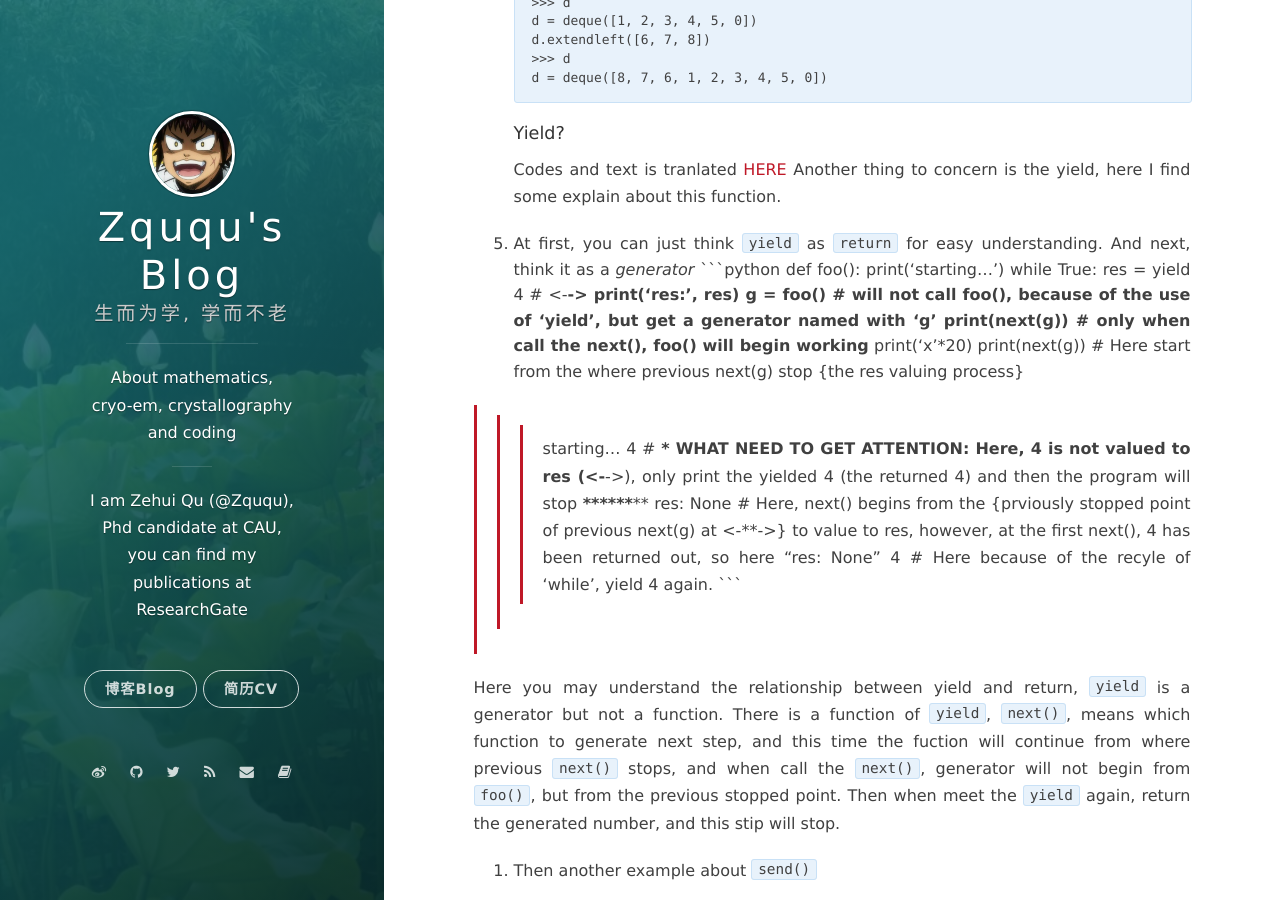
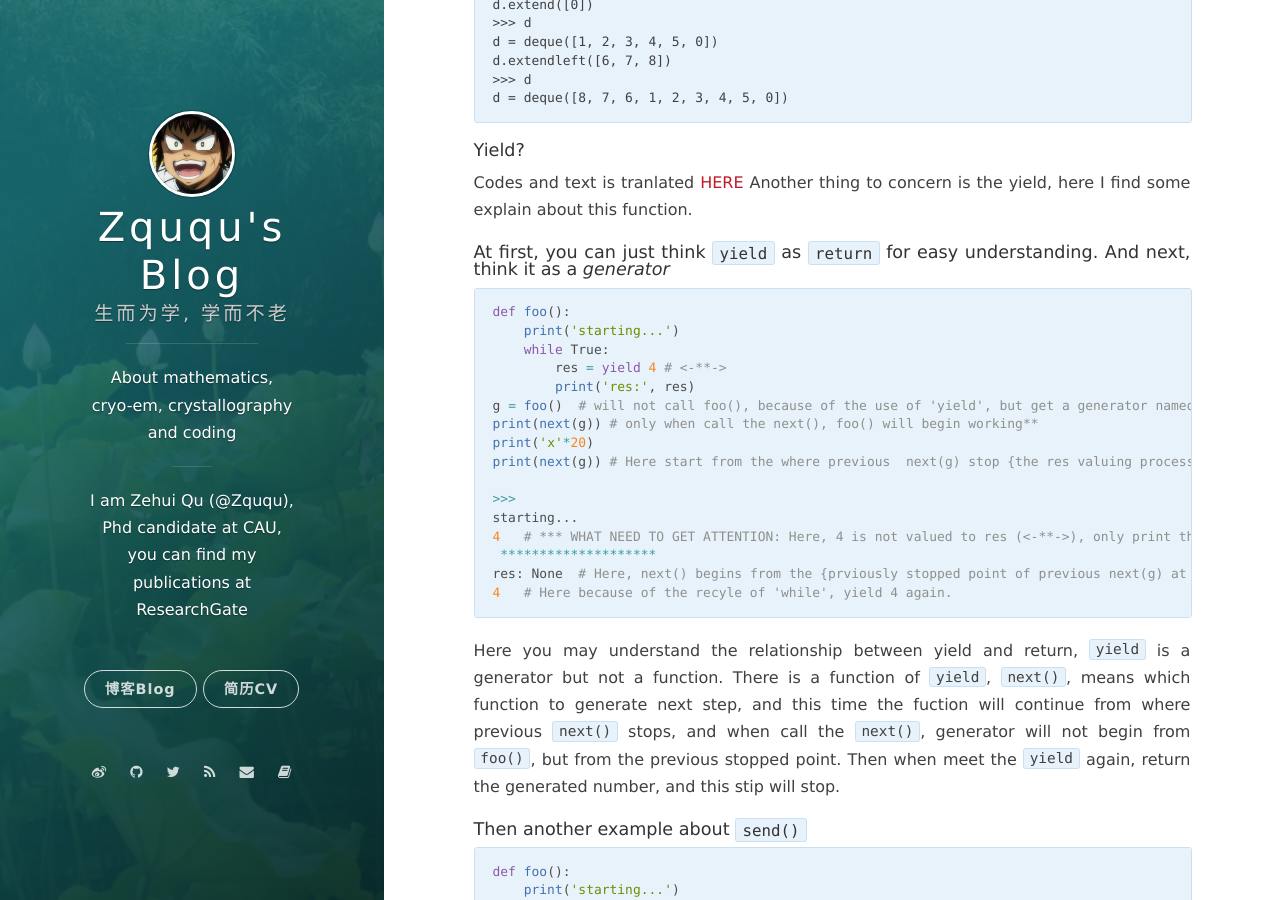
Before and after one commit to onevcat/vno-jekyll, a Jekyll site: the page built from _posts/2019-09-16-cookbook-study-1.markdown, in a window 1280 px wide and 900 px high, scrolled down 4328 px. Built offline with Jekyll 4.4.1, drawn with Linux system fonts in a browser that asks for light colours; nearby versions of some CDN libraries; comment, search, counter and statistics services are not loaded; some of the changed lines change nothing that is shown; some of the changed text lies outside the part shown.

Commit message:
fix err 0916post

````diff
--- a/_posts/2019-09-16-cookbook-study-1.markdown
+++ b/_posts/2019-09-16-cookbook-study-1.markdown
@@ -165,6 +165,7 @@ for i in range(30):
 d = deque(['10', '11', '12'], maxlen = 3)
 ```
 4. Extend the list to deque
+
 ```pyhon
 d = deque([1, 2, 3, 4, 5])
 d.extend([0])
@@ -177,7 +178,9 @@ d = deque([8, 7, 6, 1, 2, 3, 4, 5, 0])
 #### Yield?
 Codes and text is tranlated [HERE](https://blog.csdn.net/mieleizhi0522/article/details/82142856)
 Another thing to concern is the yield, here I find some explain about this function. <br>
-1. At first, you can just think ```yield``` as ```return``` for easy understanding. And next, think it as a *generator*
+
+#### At first, you can just think ```yield``` as ```return``` for easy understanding. And next, think it as a *generator*
+
 ```python
 def foo():
     print('starting...')
@@ -199,7 +202,8 @@ res: None  # Here, next() begins from the {prviously stopped point of previous n
 
 Here you may understand the relationship between yield and return, ```yield``` is a generator but not a function. There is a function of ```yield```, ```next()```, means which function to generate next step, and this time the fuction will continue from where previous ```next()``` stops, and when call the ```next()```, generator will not begin from ```foo()```, but from the previous stopped point. Then when meet the `yield` again, return the generated number, and this stip will stop.
 <br>
-2. Then another example about ```send()```
+
+#### Then another example about ```send()```
 
 ```python
 def foo():
@@ -222,7 +226,8 @@ res: 7   # Because before the second next() {Here, send() include the use of nex
 
 Here, <-**-> The fucntion of ```g.send()``` includes ```g.next()```, and different from ```g.next()```, it can pass the value 7 to res.
 
-3. Why need the yield?
+#### Why need the yield?
+
 <br>
 If there is a very big data, like (0 ~ 1000).
 ```python
@@ -311,7 +316,7 @@ cheap = heapq.nsmallest(3, portfolio, key = lambda s: s['price'])
 expensive = heapq.nlargest(3, portfolio, key = lambda s: s['price'])
 ```
 
-1. If N is small compared to the overall size of the collection and you are looking for the N smallest or largest items.
+#### If N is small compared to the overall size of the collection and you are looking for the N smallest or largest items.
 They work by first converting the data into a list where items are ordered as a heap. For example,
 ```python
 >>> nums = [1, 8, 2, 23, 7, -4, 18, 23, 42, 37, 2]
````
